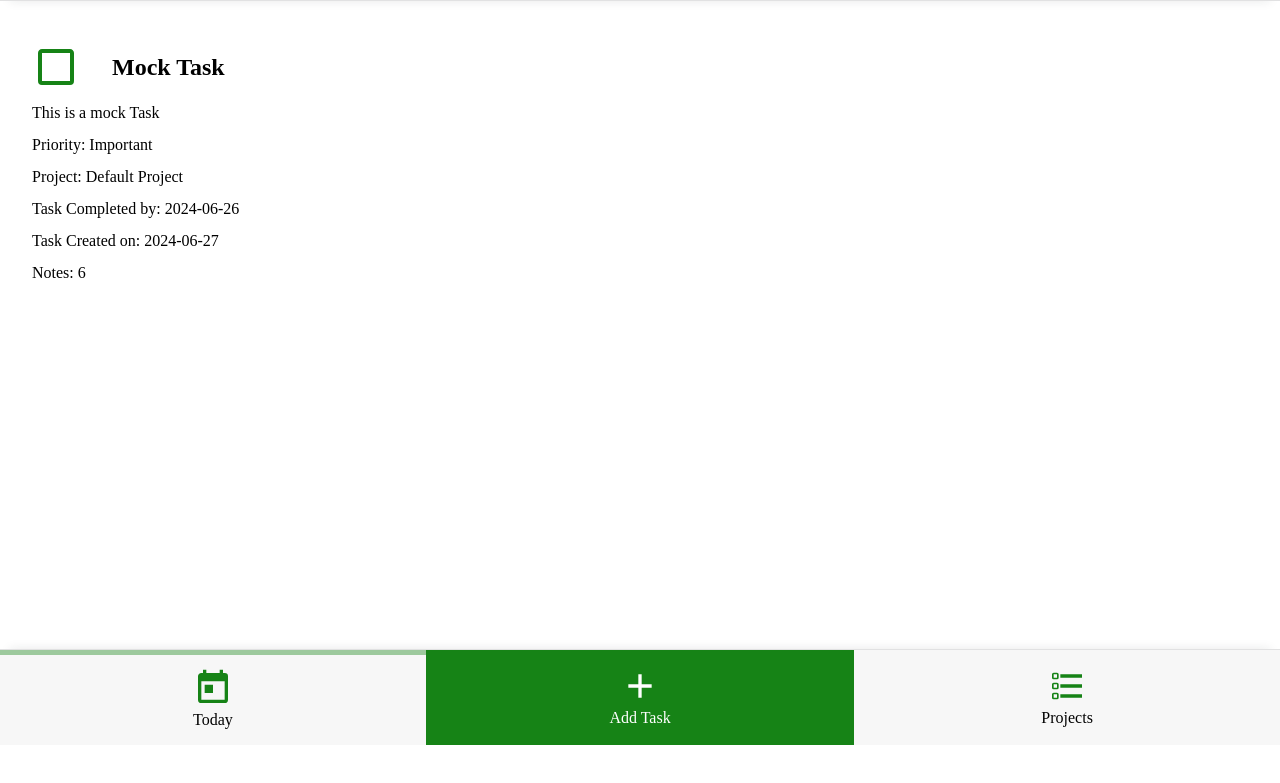
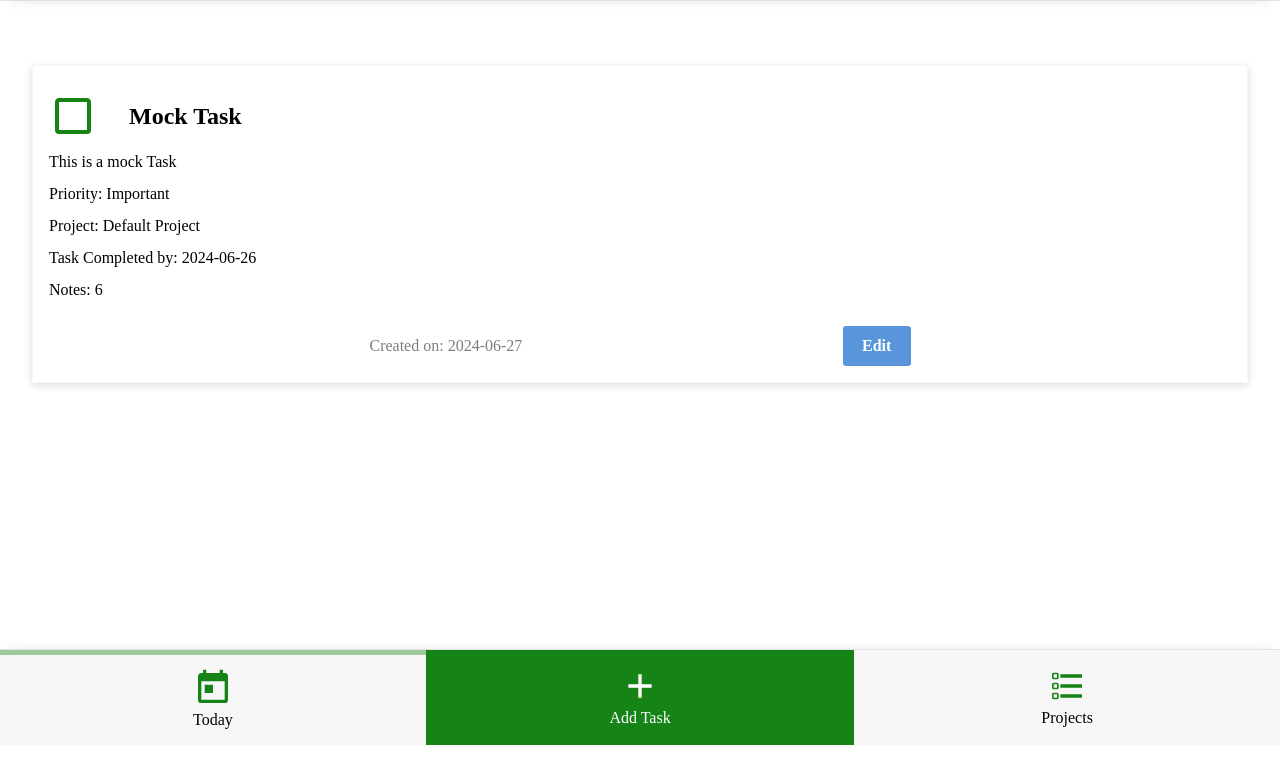
Before and after one commit to SReddy-96/TOP-To-Do-List, a website built with webpack: page src/index.html in a window 1280 px wide. Both pictures are taken after a click on the element "Mock Task". Shown: the part 55-838 px from the top of the page. Before the commit the page ends 800 px from the top, so only its background shows below. Built offline with nearby package versions, Linux system fonts and the light colour scheme.

Commit message:
adding show task page with an edit button

```diff
--- a/src/TodayPage.js
+++ b/src/TodayPage.js
@@ -27,15 +27,6 @@ export default function TodayPage(content) {
         // get priority
         wrapper.classList.add(`priority_${todaysTasks[i].priority}`);
 
-        // add editIcon
-        const editIcon = document.createElementNS('http://www.w3.org/2000/svg', 'svg');
-        editIcon.setAttribute('viewBox', '0 0 24 24');
-        var newElement = document.createElementNS("http://www.w3.org/2000/svg", 'path');
-        newElement.setAttribute("d", "M20.71,7.04C21.1,6.65 21.1,6 20.71,5.63L18.37,3.29C18,2.9 17.35,2.9 16.96,3.29L15.12,5.12L18.87,8.87M3,17.25V21H6.75L17.81,9.93L14.06,6.18L3,17.25Z"); //Set path's data
-        editIcon.appendChild(newElement);
-        editIcon.classList.add('editIcon');
-
-
         // add deleteButton
         const deleteIcon = document.createElementNS('http://www.w3.org/2000/svg', 'svg');
         deleteIcon.setAttribute('viewBox', '0 0 24 24');
@@ -52,7 +43,7 @@ export default function TodayPage(content) {
             checkbox.checked = true;
         }
 
-        wrapper.append(checkbox, title, editIcon, deleteIcon);
+        wrapper.append(checkbox, title, deleteIcon);
         wrapper.classList.add('taskCard')
 
         content.append(wrapper)
--- a/src/showTask.js
+++ b/src/showTask.js
@@ -10,6 +10,8 @@ export default function showTask(content, taskObject) {
     }
 
     const wrapper = document.createElement('div');
+    const footer = document.createElement('div');
+    const main = document.createElement('div');
     const header = document.createElement('div');
     const title = document.createElement('h2');
     const description = document.createElement('p');
@@ -18,9 +20,21 @@ export default function showTask(content, taskObject) {
     const project = document.createElement('p');
     const notes = document.createElement('p');
     const createdDate = document.createElement('p');
-    const completed = document.createElement('p');
+    const editButton = document.createElement('button');
 
     const tasksProject = getTasksProject(taskObject);
+
+    // footer
+    editButton.classList.add('success-button', 'editButton', 'form-button')
+    editButton.textContent = "Edit"
+
+    createdDate.textContent = `Created on: ${taskObject.createdDate}`;
+    createdDate.classList.add('showTaskCreatedDate');
+
+    footer.append(createdDate, editButton);
+    footer.classList.add('showTaskFooter');
+
+
 
     // add unchecked
     const uncheckedIcon = document.createElementNS('http://www.w3.org/2000/svg', 'svg');
@@ -38,19 +52,25 @@ export default function showTask(content, taskObject) {
     checkedIcon.appendChild(newElement);
     checkedIcon.classList.add('checkedIcon');
 
+    // header
     const completedIcon = taskObject.completed ? checkedIcon : uncheckedIcon; // ternary operator to see if completed or not;
     title.textContent = `${taskObject.title}`;
     header.append(completedIcon, title)
     header.classList.add('showTaskHeader');
 
+    // main
     description.textContent = `${taskObject.description}`;
     priority.textContent = `Priority: ${taskObject.priority}`;
     dueDate.textContent = `Task Completed by: ${taskObject.dueDate}`;
     project.textContent = `Project: ${tasksProject.title}`;
     notes.textContent = `Notes: ${taskObject.notes}`;
-    createdDate.textContent = `Task Created on: ${taskObject.createdDate}`;
 
-    wrapper.append(header, description, priority, project, dueDate, createdDate, notes);
+    main.append(description, priority, project, dueDate, notes,)
+    main.classList.add('showTaskMain')
+
+    // card
+    wrapper.append(header, main, footer);
+    wrapper.classList.add('showTaskWrapper');
     content.append(wrapper);
 
 }
--- a/src/style.css
+++ b/src/style.css
@@ -12,6 +12,7 @@
 body {
     line-height: 1.5;
     -webkit-font-smoothing: antialiased;
+    height: 100vh;
 }
 
 img,
@@ -277,7 +278,7 @@ nav button svg {
     box-shadow: rgba(0, 0, 0, 0.15) 0px 2px 8px;
     border-radius: 1rem;
     display: grid;
-    grid-template-columns: 1fr 6fr 1fr 1fr;
+    grid-template-columns: 1fr 6fr 1fr;
     gap: 5px;
     align-items: center;
 
@@ -321,29 +322,19 @@ nav button svg {
     border-left: 4px solid lightblue;
 }
 
-.editIcon,
 .deleteIcon {
     fill: var(--dark-green);
     cursor: pointer;
 }
 
-.editIcon:hover {
-    fill: #5995DA;
-}
 
 .deleteIcon:hover {
     fill: hsl(0, 100%, 60%);
 }
 
-.editIcon:active {
-    fill: #407FC7;
-}
-
 .deleteIcon:active {
     fill: hsl(0, 100%, 50%);
 }
-
-
 
 /* --- */
 
@@ -352,26 +343,48 @@ nav button svg {
 .showTask {
     margin-top: 7vh;
     padding: 2rem;
+    display: flex;
+    align-items: center;
+    justify-content: center;
 }
 
-.showTask h2 {
+.showTaskWrapper {
+    border: 1px solid var(--off-white);
+    box-shadow: rgba(0, 0, 0, 0.15) 0px 2px 8px;
+    padding: 1rem;
+    margin-top: 2rem;
+    width: 100%;
+}
+
+.showTaskHeader {
+    display: flex;
+    align-items: center;
+}
+
+.showTaskHeader h2 {
     margin: 1rem;
 }
 
-.showTask p {
-    margin-bottom: 0.5rem;
-}
-
-.showTask svg {
+.showTaskHeader svg {
     width: 3rem;
     height: 3rem;
     fill: var(--dark-green);
     margin-right: 1rem;
 }
 
-.showTaskHeader {
+.showTaskMain p {
+    margin-bottom: 0.5rem;
+}
+
+.showTaskFooter {
     display: flex;
     align-items: center;
+    justify-content: space-evenly;
+    margin-top: 1.5rem;
+}
+
+.showTaskCreatedDate {
+    opacity: 50%;
 }
 
 /* --- */
```
Also changed, not shown: src/index.js (+0 -19 lines), README.md.
